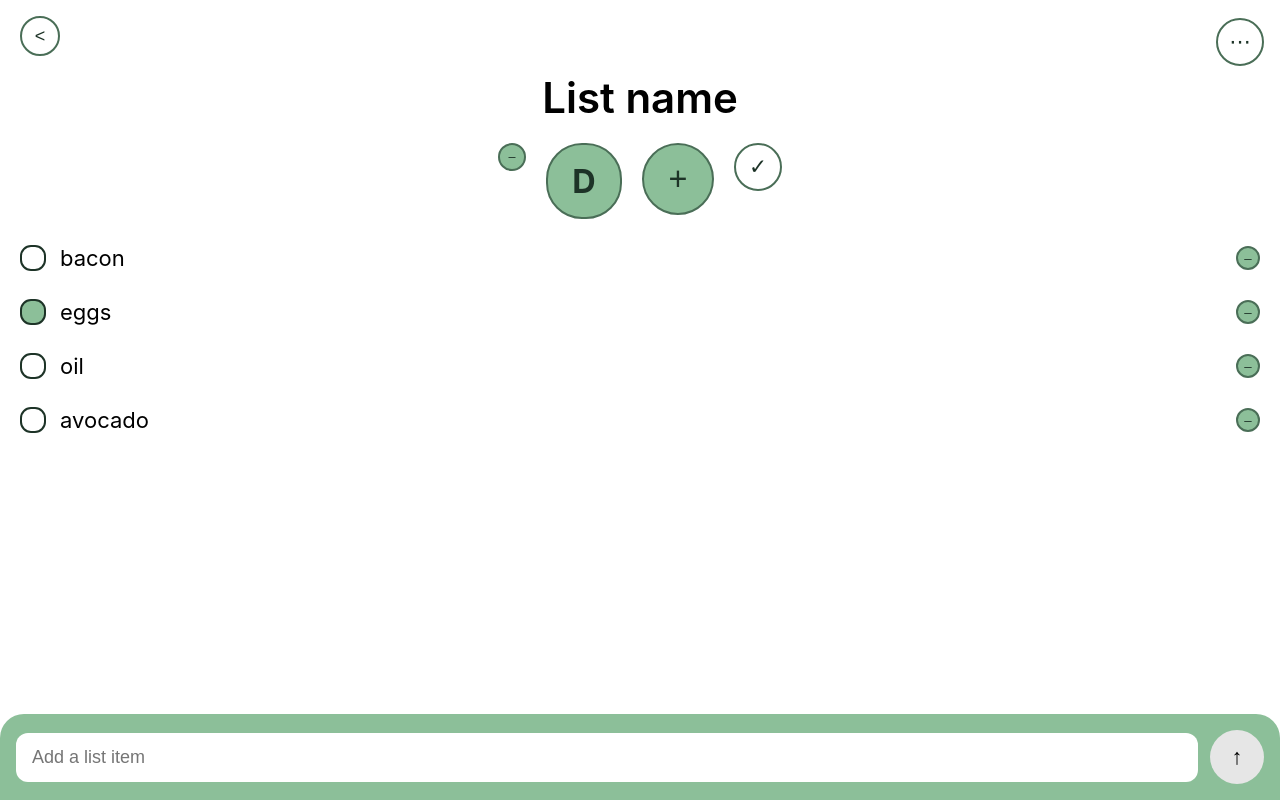
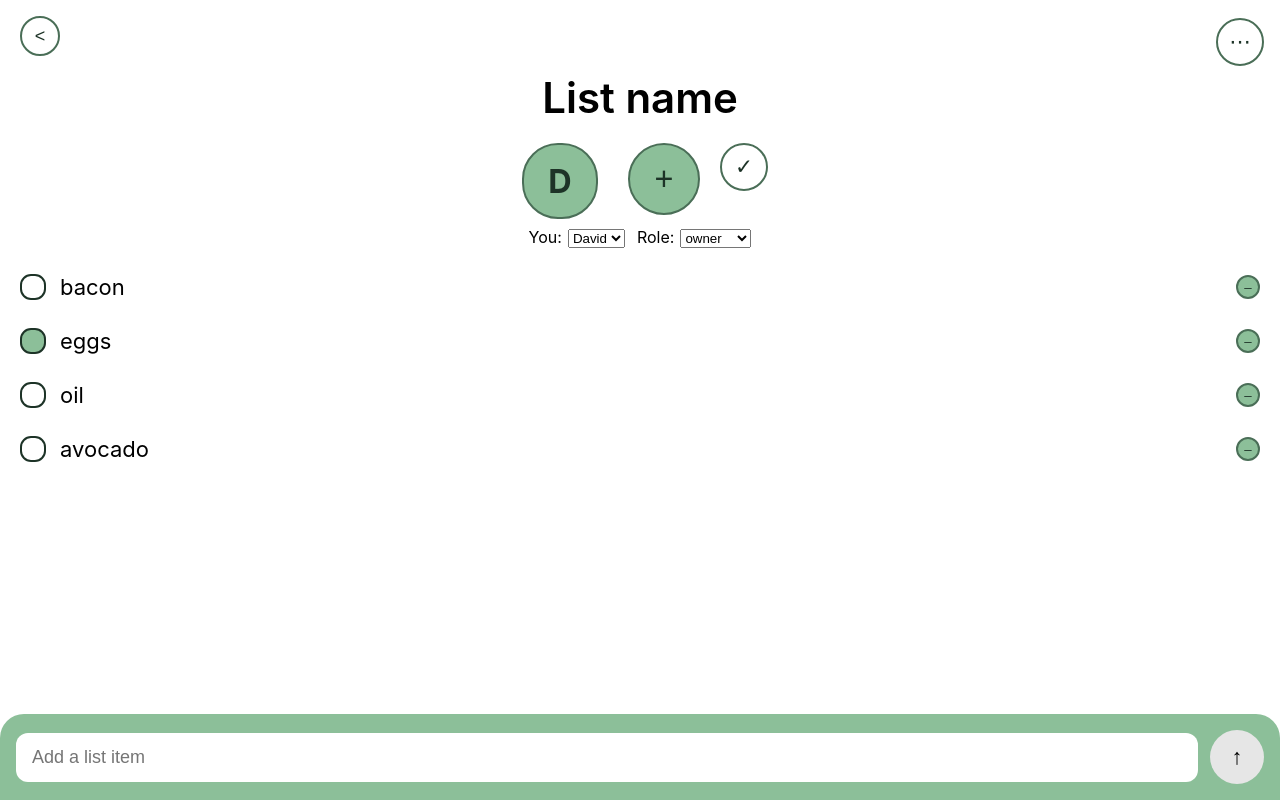
Before and after one commit to DaveDemox/Projekt2, a React (Create React App) app: page / in a window 1280 px wide. Built offline with nearby package versions, Linux system fonts and the light colour scheme.

Commit message:
1.1 Added fucctionality

```diff
--- a/src/components/ListScreen.jsx
+++ b/src/components/ListScreen.jsx
@@ -1,6 +1,6 @@
 import React, { useState } from 'react';
 import HeaderSection from './HeaderSection';
-import Profile from './Profile';
+import Avatar from './Avatar';
 import AddMemberButton from './AddMemberButton';
 import OptionsMenu from './OptionsMenu';
 import ListItem from './ListItem';
@@ -8,9 +8,14 @@ import CreateListInput from './CreateListInput';
 import IconButton from './IconButton';
 
 export default function ListScreen({ title = 'List name', initialItems = [] }) {
+  const Roles = { MEMBER: 'member', OWNER: 'owner' };
   const [items, setItems] = useState(
     initialItems.map((t, i) => ({ id: i + 1, label: t, checked: i === 1 }))
   );
+  const [members, setMembers] = useState([
+    { id: 1, name: 'David', initials: 'D', role: Roles.OWNER },
+  ]);
+  const [currentUserId, setCurrentUserId] = useState(1);
 
   const toggle = (id, next) => {
     setItems((prev) => prev.map((it) => (it.id === id ? { ...it, checked: next } : it)));
@@ -20,14 +25,91 @@ export default function ListScreen({ title = 'List name', initialItems = [] }) {
   const add = (label) =>
     setItems((prev) => [...prev, { id: Date.now(), label, checked: false }]);
 
+  const nameToInitials = (name) => {
+    const parts = name.trim().split(/\s+/);
+    if (parts.length === 0) return '?';
+    if (parts.length === 1) return parts[0].charAt(0).toUpperCase();
+    return (parts[0].charAt(0) + parts[1].charAt(0)).toUpperCase();
+  };
+
+  const addMember = () => {
+    const input = window.prompt('Enter user name');
+    if (!input) return;
+    const name = input.trim();
+    if (!name) return;
+    setMembers((prev) => [
+      ...prev,
+      { id: Date.now(), name, initials: nameToInitials(name), role: Roles.MEMBER },
+    ]);
+  };
+
+  const removeMember = (id) => {
+    setMembers((prev) => prev.filter((m) => m.id !== id));
+    if (currentUserId === id && members.length > 1) {
+      const next = members.find((m) => m.id !== id);
+      if (next) setCurrentUserId(next.id);
+    }
+  };
+
+  const currentUser = members.find((m) => m.id === currentUserId);
+  const canRemove = (member) => {
+    // Only owners see minus bubbles, and never for owners or themselves
+    return (
+      currentUser?.role === Roles.OWNER &&
+      member.role !== Roles.OWNER &&
+      member.id !== currentUserId
+    );
+  };
+
   return (
     <div style={{ paddingBottom: 110 }}>
       <HeaderSection title={title} onBack={() => {}}>
-        <IconButton label={'–'} onClick={() => {}} size={28} />
-        <Profile initials={'D'} />
-        <AddMemberButton onClick={() => {}} />
+        {members.map((m) => (
+          <div key={m.id} style={{ position: 'relative', display: 'inline-flex', alignItems: 'center', margin: '0 10px' }}>
+            <Avatar initials={m.initials} />
+            {canRemove(m) && (
+              <div style={{ position: 'absolute', left: -6, top: -6 }}>
+                <IconButton label={'–'} onClick={() => removeMember(m.id)} size={24} />
+              </div>
+            )}
+          </div>
+        ))}
+        <AddMemberButton onClick={addMember} />
         <IconButton label={'✓'} onClick={() => {}} size={48} filled={false} />
       </HeaderSection>
+
+      {/* Role testing controls */}
+      <div style={{ display: 'flex', gap: 12, alignItems: 'center', justifyContent: 'center', marginTop: 8 }}>
+        <label>
+          You:
+          <select
+            value={currentUserId}
+            onChange={(e) => setCurrentUserId(Number(e.target.value))}
+            style={{ marginLeft: 6 }}
+          >
+            {members.map((m) => (
+              <option key={m.id} value={m.id}>{m.name}</option>
+            ))}
+          </select>
+        </label>
+        <label>
+          Role:
+          <select
+            value={members.find((m) => m.id === currentUserId)?.role || Roles.MEMBER}
+            onChange={(e) =>
+              setMembers((prev) =>
+                prev.map((m) =>
+                  m.id === currentUserId ? { ...m, role: e.target.value } : m
+                )
+              )
+            }
+            style={{ marginLeft: 6 }}
+          >
+            <option value={Roles.MEMBER}>member</option>
+            <option value={Roles.OWNER}>owner</option>
+          </select>
+        </label>
+      </div>
 
       <div style={{ paddingTop: 12 }}>
         {items.map((it) => (
@@ -45,11 +127,12 @@ export default function ListScreen({ title = 'List name', initialItems = [] }) {
 
       <div style={{ position: 'fixed', top: 18, right: 16 }}>
         <OptionsMenu
+          role={currentUser?.role || Roles.MEMBER}
           onAddUser={() => {}}
           onRemoveUser={() => {}}
           onArchive={() => {}}
           onDeleteList={() => {}}
-          onLeaveList={() => {}}
+          onLeaveList={() => removeMember(currentUserId)}
           onChangeName={() => {}}
         />
       </div>
--- a/src/components/OptionsMenu.jsx
+++ b/src/components/OptionsMenu.jsx
@@ -8,6 +8,7 @@ export default function OptionsMenu({
   onDeleteList,
   onLeaveList,
   onChangeName,
+  role = 'member',
 }) {
   const [open, setOpen] = useState(false);
   const menuRef = useRef(null);
@@ -48,12 +49,12 @@ export default function OptionsMenu({
       <IconButton label={'⋯'} onClick={() => setOpen((v) => !v)} size={48} filled={false} />
       {open && (
         <div style={{ position: 'absolute', right: 0, marginTop: 10, width: 220, boxShadow: '0 8px 24px rgba(0,0,0,0.12)' }}>
-          {item('Add user', onAddUser)}
-          {item('Remove user', onRemoveUser)}
-          {item('Archive', onArchive)}
-          {item('Delete list', onDeleteList)}
-          {item('Leave list', onLeaveList)}
-          {item('Change name', onChangeName)}
+          {role === 'owner' && item('Add user', onAddUser)}
+          {role === 'owner' && item('Remove user', onRemoveUser)}
+          {role === 'owner' && item('Archive', onArchive)}
+          {role === 'owner' && item('Delete list', onDeleteList)}
+          {role !== 'owner' && item('Leave list', onLeaveList)}
+          {role === 'owner' && item('Change name', onChangeName)}
         </div>
       )}
     </div>
```
